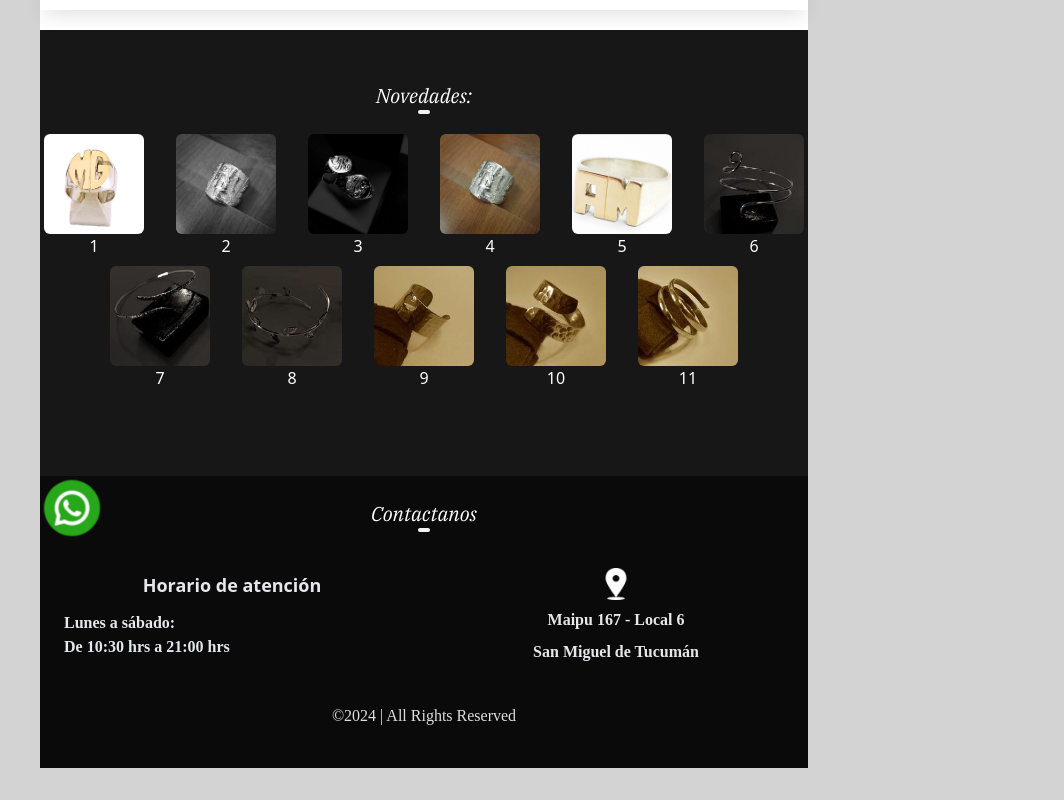
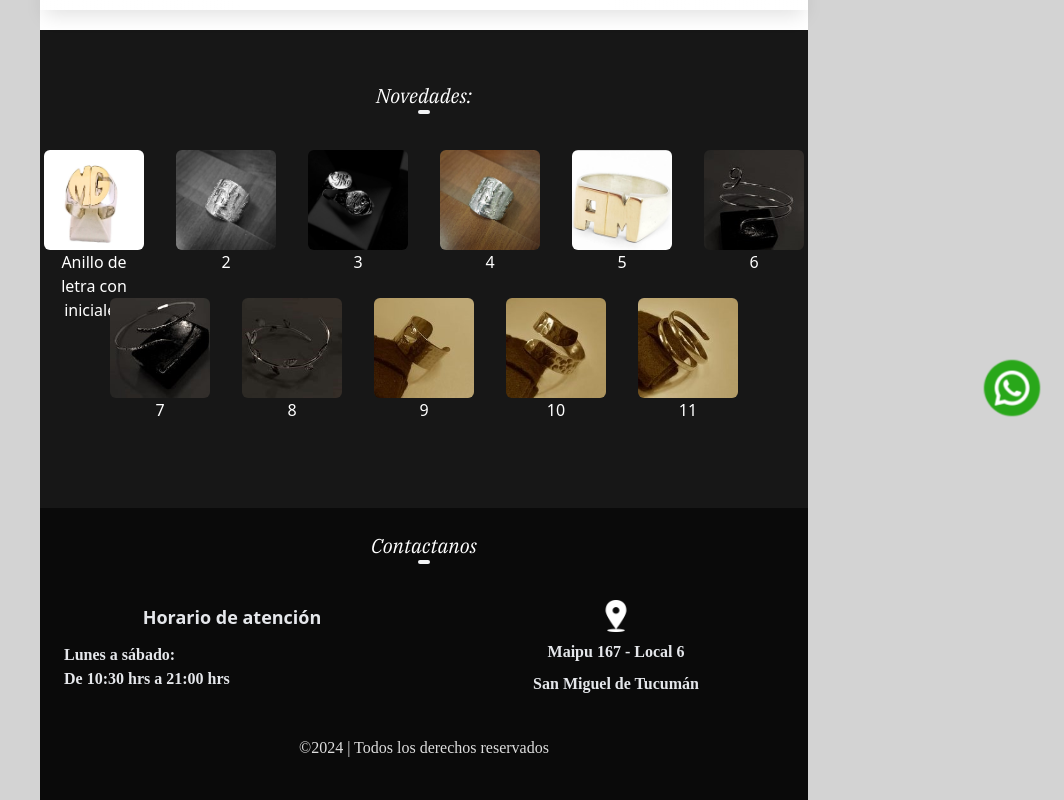
Before and after one commit to LeonAntGon/jewelry, a React (Create React App) app: page / in a window 1280 px wide. Shown: the part 360-1160 px from the top of the page, without its empty margins (216-1280 px from the left). Before the commit the page ends 1128 px from the top, so only its background shows below. Built offline with nearby package versions, Linux system fonts and the light colour scheme.

Commit message:
fixing wsp

```diff
--- a/src/App.js
+++ b/src/App.js
@@ -4,6 +4,7 @@ import Footer from './components/Footer';
 import Main from './components/Main';
 import About from './components/pages/About.jsx';
 import { BrowserRouter as Router, Route, Routes } from "react-router-dom";
+import Whatsapp from './components/Whatsapp.jsx'
 
 function App() {
   return (
@@ -17,7 +18,9 @@ function App() {
           <Route path='/nosotros' element={<About/>}/>
         </Routes>
 
+      <Whatsapp/>
       <Footer />
+
     </Router>
     </div>
   );
--- a/src/components/Footer.jsx
+++ b/src/components/Footer.jsx
@@ -31,7 +31,7 @@ const Footer = () => {
       </div>
 
       <div>
-        <p className='copywrite text-center pt-10'>&copy;2024 | All Rights Reserved</p>
+        <p className='copywrite text-center pt-10'>&copy;2024 | Todos los derechos reservados</p>
       </div>
     </footer>
   );
--- a/src/components/Header.jsx
+++ b/src/components/Header.jsx
@@ -39,12 +39,12 @@ export default function Header() {
 
                     <div className="grid grid-rows-2 gap-4 pt-[68px] pl-6">
                         <div className=''>
-                            <Link to="/"><p className='text-white text-base'>INICIO</p></Link>
+                            <Link to="/"><p onClick={toggleDivVisibility} className='text-white text-base'>INICIO</p></Link>
 
                         </div>
                         <hr className='w-[70%]'></hr>
                         <div className='pb-2'>
-                            <Link to="/nosotros"><p className='text-white text-base'>SOBRE NOSOTROS</p></Link>
+                            <Link to="/nosotros"><p onClick={toggleDivVisibility} className='text-white text-base'>SOBRE NOSOTROS</p></Link>
                         </div>
                         <hr className='w-[70%]'></hr>
                     </div>
--- a/src/components/Main.jsx
+++ b/src/components/Main.jsx
@@ -28,16 +28,7 @@ export default function Main() {
               <Slider1 />
         </section>
         <News />
-        <div>
-        <div className='fixed grid place-items-end place-content-end rounded-full text-center z-10'>
-            <a className=" align-right  mb-5 mr-5 px-1 py-1 "
-                 href="https://api.whatsapp.com/send?phone=5493816090708">
-                <img src={WspLogo} alt='Whats app link'
-                    className='w-14 hover:w-[64px] transition duration-2000 ease-in-out '
-                />
-            </a>
-        </div>
-        </div>
+
     </main>
   );
 };
--- a/src/components/News.jsx
+++ b/src/components/News.jsx
@@ -15,7 +15,8 @@ import RingEleven from './assets/rings/gold (11).jpg';
 const images = [RingOne, RingTwo, RingThree, RingFour, RingFive,
                 RingSix ,RingSeven,RingEight,RingNine,RingTen,RingEleven,];
 
-const name = ["1", "2", "3", "4", "5","6","7","8","9","10","11",]
+const name = ["Anillo de letra con iniciales", "2", "3", "4", "5","6","7","8","9","10","11",]
+{/*Eliminar del 2-4 */}
 
 export default function News() {
     return(
@@ -29,7 +30,7 @@ export default function News() {
             <div className='pb-10'>
             <div className='inline-flex flex-wrap justify-center gap-8'>
                 {images.map((img, index) => (
-                    <figure className='inline-block min-w-13 min-h-13 max-w-[100px] max-h-[100px]' key={index}>
+                    <figure className='inline-block min-w-13 min-h-13 max-w-[100px] max-h-[100px] mt-4' key={index}>
                         <img className="w-full h-full rounded-md" src={img} alt="" />
                         <figcaption className='inline text-white'>{name[index]}</figcaption>
                     </figure>
--- a/src/components/Whatsapp.jsx
+++ b/src/components/Whatsapp.jsx
@@ -2,7 +2,7 @@ import WspLogo from './assets/whatsapp.png';
 
 export default function Whatsapp() {
     return(
-        <div className='fixed grid place-items-end place-content-end rounded-full text-center'>
+        <div className='fixed grid place-items-end z-20 bottom-0 right-0 place-content-end rounded-full text-center'>
             <a className=" align-right  mb-5 mr-5 px-1 py-1"
                  href="https://api.whatsapp.com/send?phone=5493816090708">
                 <img src={WspLogo} alt='Whats app link'
--- a/src/components/pages/Carrousel.jsx
+++ b/src/components/pages/Carrousel.jsx
@@ -33,7 +33,7 @@ export default function Carrousel() {
   };
 
   return (
-    <div className='w-[500px] h-[620px] md:h-[700px]m-auto py-16 px-4 relative group mx-auto'>
+    <div className='max-w-screen-md md:w-[500px] h-[620px] md:h-[700px]m-auto py-16 px-4 relative group mx-auto'>
       <div
         style={{ backgroundImage: `url(${slides[currentIndex].url})` }}
         className='w-full h-full rounded-2xl bg-center bg-cover duration-500'
```
